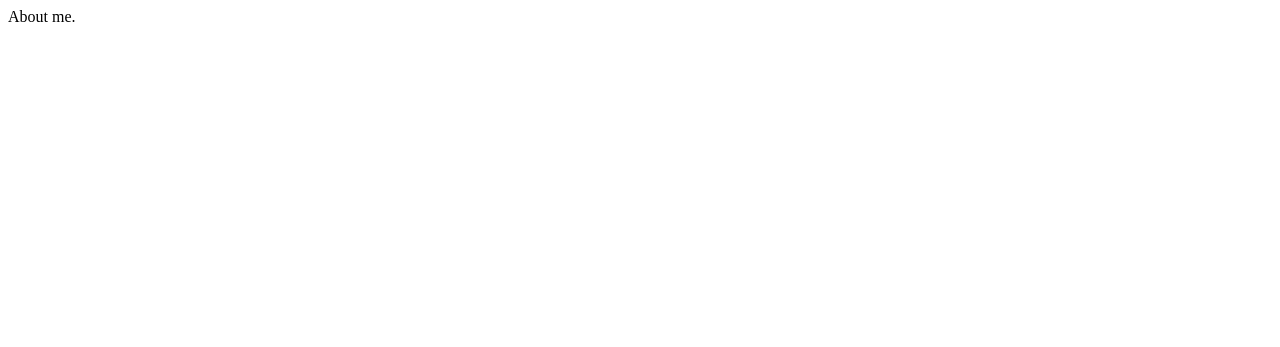
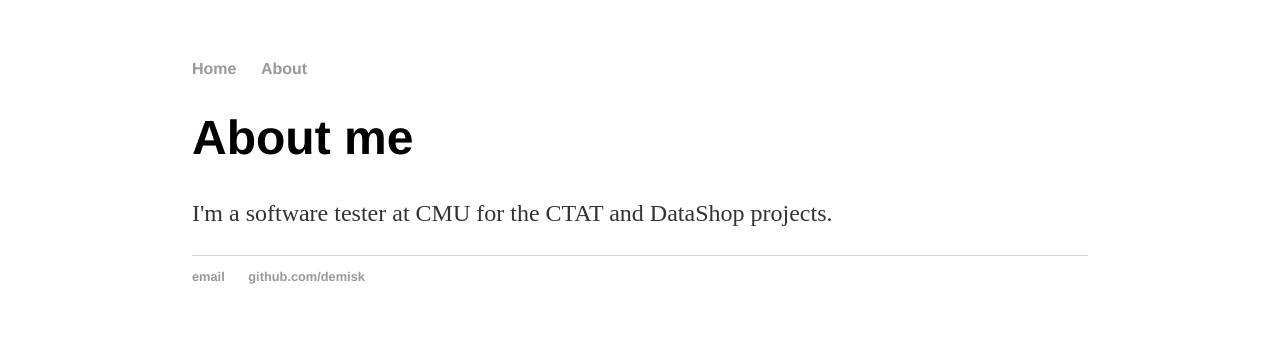
Before and after one commit to demisk/demisk.github.io, a plain HTML site: page about.html in a window 1280 px wide. Drawn offline with Linux system fonts and the light colour scheme.

Commit message:
Update about.html

```diff
--- a/about.html
+++ b/about.html
@@ -1 +1,27 @@
-About me.
+<!DOCTYPE html>
+<html>
+	<head>
+		<title>Sandy Demi</title>
+		<link rel="stylesheet" type="text/css" href="/css/main.css">
+	</head>
+	<body>
+		<nav>
+    		<ul>
+        		<li><a href="/">Home</a></li>
+	        	<li><a href="/about">About</a></li>
+    		</ul>
+		</nav>
+		<div class="container">
+    		<div class="blurb">
+        		<h1>About me</h1>
+				<p>I'm a software tester at CMU for the CTAT and DataShop projects. </p>
+    		</div><!-- /.blurb -->
+		</div><!-- /.container -->
+		<footer>
+    		<ul>
+        		<li><a href="mailto:skdemi@gmail.com">email</a></li>
+        		<li><a href="https://github.com/demisk">github.com/demisk</a></li>
+			</ul>
+		</footer>
+	</body>
+</html>
```
